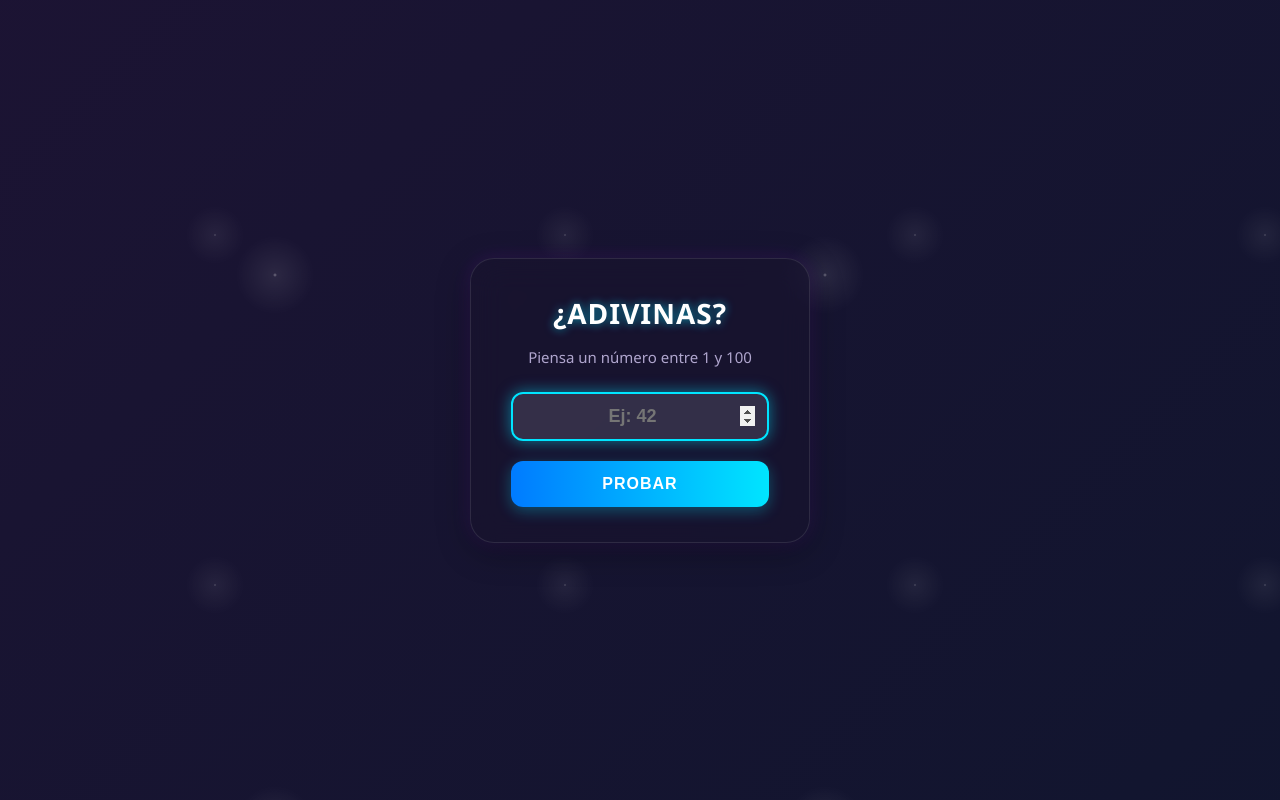
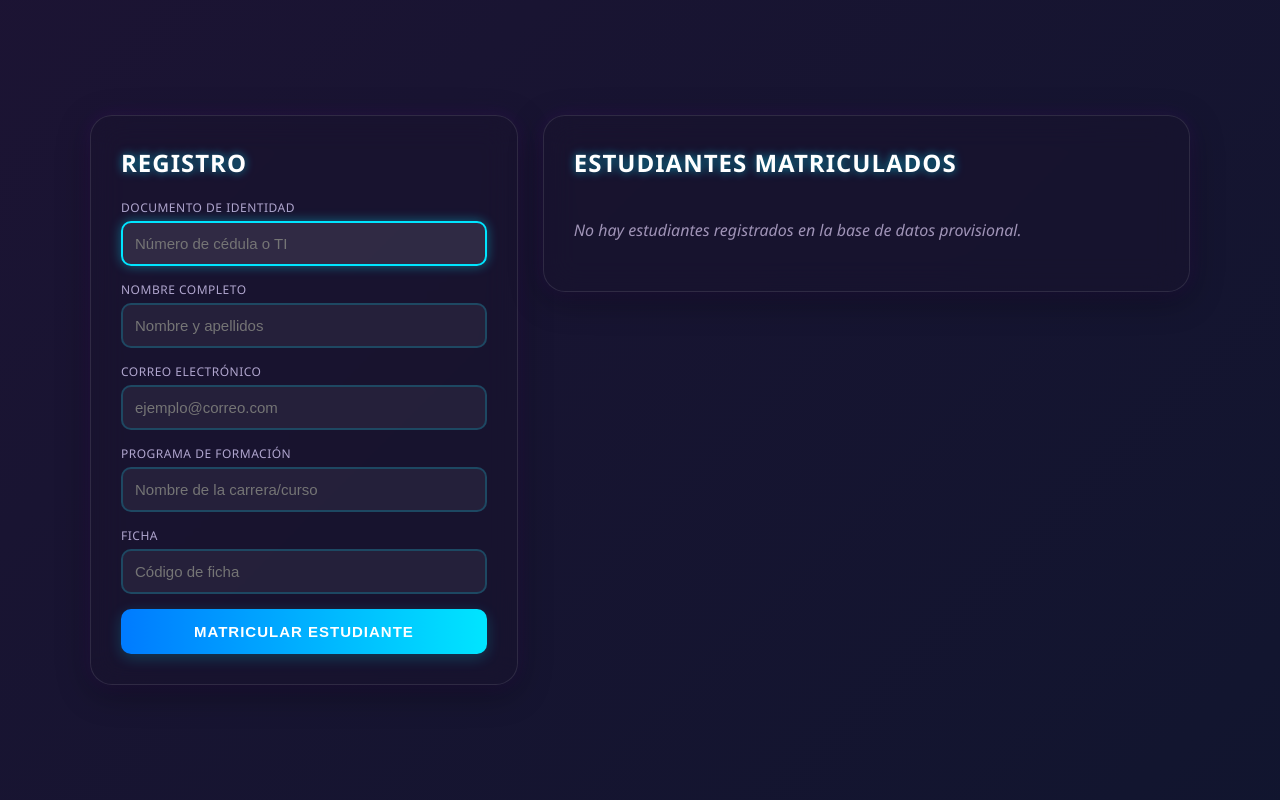
Before and after one commit to jeanpierret06/despligue-python, a Flask app: page / in a window 1280 px wide. Run offline with Flask 3, Linux system fonts and the light colour scheme.

Commit message:
modificacion formulario

```diff
--- a/app.py
+++ b/app.py
@@ -1,39 +1,37 @@
-from flask import Flask, render_template, request, session
-import random
+from flask import Flask, render_template, request, redirect, url_for
 
 app = Flask(__name__)
-app.secret_key = "clave-super-secreta"  # Necesaria para manejar sesiones
 
-@app.route("/", methods=["GET", "POST"])
+# Base de datos temporal en memoria (compartida por todos los usuarios)
+LISTA_ESTUDIANTES = []
+
+@app.route("/", methods=["GET"])
 def index():
-    # Si no existe número en sesión, lo crea
-    if "numero" not in session:
-        session["numero"] = random.randint(1, 100)
-    if "veces" not in session:
-        session["veces"] = 0
+    # Muestra la página de inicio junto con los estudiantes guardados
+    return render_template("index.html", estudiantes=LISTA_ESTUDIANTES)
 
-    mensaje = ""
+@app.route("/registrar", methods=["POST"])
+def registrar():
+    # Captura los datos del formulario
+    nuevo_estudiante = {
+        'documento': request.form.get('documento'),
+        'nombre': request.form.get('nombre'),
+        'correo': request.form.get('correo'),
+        'programa': request.form.get('programa'),
+        'ficha': request.form.get('ficha')
+    }
 
-    if request.method == "POST":
-        try:
-            intento = int(request.form["intento"])
-            numero = session["numero"]
-            veces_actual = int(session.get("veces", 0))
-            veces_actual += 1
-            session["veces"] = veces_actual
+    # Valida que no se envíen campos vacíos antes de guardar
+    if all(nuevo_estudiante.values()):
+        LISTA_ESTUDIANTES.append(nuevo_estudiante)
 
-            if intento < numero:
-                mensaje = "El número es MAYOR."
-            elif intento > numero:
-                mensaje = "El número es MENOR."
-            else:
-                nombre = request.args.get("nombre", "")
-                mensaje = "¡Adivinaste! "+nombre+" lo lograste en " + str(session["veces"]) + " oportunidades. Se generó un nuevo número."
+    return redirect(url_for('index'))
 
-                session["numero"] = random.randint(1, 100)
-                session["veces"] = 0
+@app.route("/limpiar")
+def limpiar():
+    # Vacía la lista por completo
+    LISTA_ESTUDIANTES.clear()
+    return redirect(url_for('index'))
 
-        except ValueError:
-            mensaje = "Ingresa un número válido."
-
-    return render_template("index.html", mensaje=mensaje)
+if __name__ == "__main__":
+    app.run(debug=True)
--- a/templates/index.html
+++ b/templates/index.html
@@ -4,21 +4,21 @@
 <head>
     <meta charset="UTF-8">
     <meta name="viewport" content="width=device-width, initial-scale=1.0">
-    <title>¡Adivina el Número!</title>
+    <title>Registro de Estudiantes</title>
     <style>
         /* Fondo espacial animado */
         body {
             background: linear-gradient(135deg, #0f0c1b 0%, #201335 50%, #0b162c 100%);
             background-size: 400% 400%;
             animation: gradientBG 15s ease infinite;
-            font-family: 'Segoe UI', Roboto, Helvetica, Arial, sans-serif;
+            font-family: 'Segoe UI', Roboto, sans-serif;
             display: flex;
-            height: 100vh;
+            min-height: 100vh;
             justify-content: center;
             align-items: center;
             margin: 0;
-            overflow: hidden;
-            position: relative;
+            padding: 20px;
+            box-sizing: border-box;
         }
 
         @keyframes gradientBG {
@@ -35,79 +35,89 @@
             }
         }
 
-        /* Efecto de estrellas de fondo */
-        body::before {
-            content: "";
-            position: absolute;
+        /* Estructura principal en dos paneles */
+        .container {
+            display: flex;
+            flex-direction: column;
+            gap: 25px;
             width: 100%;
-            height: 100%;
-            top: 0;
-            left: 0;
-            background-image:
-                radial-gradient(white, rgba(255, 255, 255, .2) 2px, transparent 40px),
-                radial-gradient(white, rgba(255, 255, 255, .15) 1px, transparent 30px);
-            background-size: 550px 550px, 350px 350px;
-            background-position: 0 0, 40px 60px;
-            opacity: 0.4;
-            z-index: 0;
+            max-width: 1100px;
+            z-index: 1;
         }
 
-        /* Tarjeta de Cristal (Glassmorphism) */
+        @media (min-width: 768px) {
+            .container {
+                flex-direction: row;
+                align-items: flex-start;
+            }
+        }
+
+        /* Paneles de Cristal (Glassmorphism) */
         .card {
             background: rgba(25, 18, 46, 0.45);
             backdrop-filter: blur(16px);
             -webkit-backdrop-filter: blur(16px);
             border: 1px solid rgba(255, 255, 255, 0.1);
-            padding: 35px 40px;
-            border-radius: 24px;
-            box-shadow: 0 8px 32px 0 rgba(0, 0, 0, 0.37),
-                0 0 20px rgba(138, 43, 226, 0.2);
-            text-align: center;
-            width: 340px;
-            z-index: 1;
+            padding: 30px;
+            border-radius: 22px;
+            box-shadow: 0 8px 32px 0 rgba(0, 0, 0, 0.37), 0 0 20px rgba(138, 43, 226, 0.15);
             box-sizing: border-box;
+        }
+
+        .form-panel {
+            flex: 1;
+        }
+
+        .table-panel {
+            flex: 1.6;
+            overflow-x: auto;
         }
 
         h2 {
             color: #ffffff;
-            font-size: 28px;
+            font-size: 24px;
             letter-spacing: 1px;
             margin-top: 0;
-            margin-bottom: 10px;
+            margin-bottom: 20px;
             text-transform: uppercase;
             text-shadow: 0 0 10px rgba(0, 229, 255, 0.6);
         }
 
-        p {
-            color: #b0a6ce;
-            font-size: 15px;
-            margin-bottom: 25px;
+        /* Formulario */
+        .form-group {
+            margin-bottom: 15px;
+            text-align: left;
         }
 
-        /* Input con estilo de neón */
+        label {
+            display: block;
+            color: #b0a6ce;
+            font-size: 12px;
+            margin-bottom: 5px;
+            text-transform: uppercase;
+            letter-spacing: 0.5px;
+        }
+
         input {
             padding: 12px;
             width: 100%;
-            background: rgba(255, 255, 255, 0.07);
-            border: 2px solid rgba(0, 229, 255, 0.3);
-            border-radius: 12px;
+            background: rgba(255, 255, 255, 0.06);
+            border: 2px solid rgba(0, 229, 255, 0.2);
+            border-radius: 10px;
             color: #ffffff;
-            font-size: 18px;
-            font-weight: bold;
-            text-align: center;
+            font-size: 15px;
             outline: none;
             box-sizing: border-box;
             transition: all 0.3s ease;
-            margin-bottom: 20px;
         }
 
         input:focus {
             border-color: #00e5ff;
-            box-shadow: 0 0 15px rgba(0, 229, 255, 0.5);
-            background: rgba(255, 255, 255, 0.12);
+            box-shadow: 0 0 12px rgba(0, 229, 255, 0.4);
+            background: rgba(255, 255, 255, 0.1);
         }
 
-        /* Botón Probar (Cian/Azul Eléctrico) */
+        /* Botones */
         button,
         .btn-link {
             padding: 14px;
@@ -115,120 +125,141 @@
             background: linear-gradient(90deg, #007bff, #00e5ff);
             color: white;
             border: none;
-            border-radius: 12px;
+            border-radius: 10px;
             cursor: pointer;
-            font-size: 16px;
+            font-size: 15px;
             font-weight: bold;
             text-transform: uppercase;
             letter-spacing: 1px;
-            display: inline-block;
+            display: block;
             box-sizing: border-box;
             text-decoration: none;
+            text-align: center;
             transition: all 0.3s ease;
-            box-shadow: 0 4px 15px rgba(0, 229, 255, 0.3);
+            box-shadow: 0 4px 15px rgba(0, 229, 255, 0.2);
         }
 
-        button:hover,
-        .btn-link:hover {
+        button:hover {
             transform: translateY(-2px);
-            box-shadow: 0 6px 20px rgba(0, 229, 255, 0.6);
+            box-shadow: 0 6px 20px rgba(0, 229, 255, 0.5);
             filter: brightness(1.1);
         }
 
-        button:active,
-        .btn-link:active {
-            transform: translateY(1px);
+        .btn-clear {
+            background: linear-gradient(90deg, #dc3545, #ff4757);
+            box-shadow: 0 4px 15px rgba(220, 53, 69, 0.2);
+            margin-top: 20px;
+            font-size: 13px;
+            padding: 10px;
         }
 
-        /* Botón Reiniciar (Verde Esmeralda/Neón) */
-        .btn-restart {
-            background: linear-gradient(90deg, #11998e, #38ef7d);
-            box-shadow: 0 4px 15px rgba(56, 239, 125, 0.3);
+        .btn-clear:hover {
+            box-shadow: 0 6px 15px rgba(220, 53, 69, 0.4);
         }
 
-        .btn-restart:hover {
-            box-shadow: 0 6px 20px rgba(56, 239, 125, 0.6);
+        /* Tabla cyberpunk */
+        table {
+            width: 100%;
+            border-collapse: collapse;
+            color: #ffffff;
+            font-size: 14px;
+            text-align: left;
         }
 
-        /* Contenedores de Mensajes de Feedback */
-        .msg {
-            margin-top: 20px;
+        th {
+            background: rgba(0, 229, 255, 0.15);
+            color: #00e5ff;
             padding: 12px;
-            border-radius: 12px;
-            font-size: 15px;
             font-weight: bold;
             text-transform: uppercase;
+            font-size: 12px;
             letter-spacing: 0.5px;
-            animation: popIn 0.3s cubic-bezier(0.175, 0.885, 0.32, 1.275);
+            border-bottom: 2px solid rgba(0, 229, 255, 0.3);
         }
 
-        @keyframes popIn {
-            0% {
-                transform: scale(0.8);
-                opacity: 0;
-            }
-
-            100% {
-                transform: scale(1);
-                opacity: 1;
-            }
+        td {
+            padding: 12px;
+            border-bottom: 1px solid rgba(255, 255, 255, 0.08);
+            color: #e2daf8;
         }
 
-        .error {
-            background-color: rgba(220, 53, 69, 0.2);
-            color: #ff6b81;
-            border: 1px solid rgba(220, 53, 69, 0.4);
-            box-shadow: 0 0 15px rgba(220, 53, 69, 0.15);
+        tr:hover td {
+            background: rgba(255, 255, 255, 0.04);
+            color: #ffffff;
         }
 
-        .success {
-            background-color: rgba(40, 167, 69, 0.2);
-            color: #2ed573;
-            border: 1px solid rgba(40, 167, 69, 0.4);
-            box-shadow: 0 0 20px rgba(40, 167, 69, 0.3);
-        }
-
-        .intentos-text {
+        .empty-msg {
             color: #a094b7;
-            font-size: 13px;
-            margin-top: 10px;
-        }
-
-        .intentos-text strong {
-            color: #00e5ff;
+            font-style: italic;
+            display: block;
+            padding: 20px 0;
         }
     </style>
 </head>
 
 <body>
 
-    <div class="card">
-        <h2>¿Adivinas?</h2>
-        <p>Piensa un número entre 1 y 100</p>
+    <div class="container">
+        <div class="card form-panel">
+            <h2>Registro</h2>
+            <form method="POST" action="/registrar">
+                <div class="form-group">
+                    <label>Documento de Identidad</label>
+                    <input type="text" name="documento" placeholder="Número de cédula o TI" required autocomplete="off"
+                        autofocus>
+                </div>
+                <div class="form-group">
+                    <label>Nombre Completo</label>
+                    <input type="text" name="nombre" placeholder="Nombre y apellidos" required autocomplete="off">
+                </div>
+                <div class="form-group">
+                    <label>Correo Electrónico</label>
+                    <input type="email" name="correo" placeholder="ejemplo@correo.com" required autocomplete="off">
+                </div>
+                <div class="form-group">
+                    <label>Programa de Formación</label>
+                    <input type="text" name="programa" placeholder="Nombre de la carrera/curso" required
+                        autocomplete="off">
+                </div>
+                <div class="form-group">
+                    <label>Ficha</label>
+                    <input type="text" name="ficha" placeholder="Código de ficha" required autocomplete="off">
+                </div>
+                <button type="submit">Matricular Estudiante</button>
+            </form>
+        </div>
 
-        {% if gano %}
-        <div class="msg success">
-            {{ mensaje }}
+        <div class="card table-panel">
+            <h2>Estudiantes Matriculados</h2>
+
+            {% if estudiantes %}
+            <table>
+                <thead>
+                    <tr>
+                        <th>Documento</th>
+                        <th>Nombre</th>
+                        <th>Correo</th>
+                        <th>Programa</th>
+                        <th>Ficha</th>
+                    </tr>
+                </thead>
+                <tbody>
+                    {% for est in estudiantes %}
+                    <tr>
+                        <td>{{ est.documento }}</td>
+                        <td>{{ est.nombre }}</td>
+                        <td>{{ est.correo }}</td>
+                        <td>{{ est.programa }}</td>
+                        <td>{{ est.ficha }}</td>
+                    </tr>
+                    {% endfor %}
+                </tbody>
+            </table>
+            <a href="/limpiar" class="btn-link btn-clear">Vaciar Listado</a>
+            {% else %}
+            <span class="empty-msg">No hay estudiantes registrados en la base de datos provisional.</span>
+            {% endif %}
         </div>
-        {% if intentos %}
-        <p class="intentos-text">Lo lograste en <strong>{{ intentos }}</strong> intentos.</p>
-        {% endif %}
-        <a href="/reiniciar" class="btn-link btn-restart">Reiniciar juego</a>
-        {% else %}
-        <form method="POST">
-            <input type="number" name="intento" min="1" max="100" placeholder="Ej: 42" required autofocus>
-            <button type="submit">Probar</button>
-        </form>
-
-        {% if mensaje %}
-        <div class="msg error">
-            {{ mensaje }}
-        </div>
-        {% if intentos %}
-        <p class="intentos-text">Llevas <strong>{{ intentos }}</strong> intentos.</p>
-        {% endif %}
-        {% endif %}
-        {% endif %}
     </div>
 
 </body>
```
Also changed, not shown: 1 other file.
